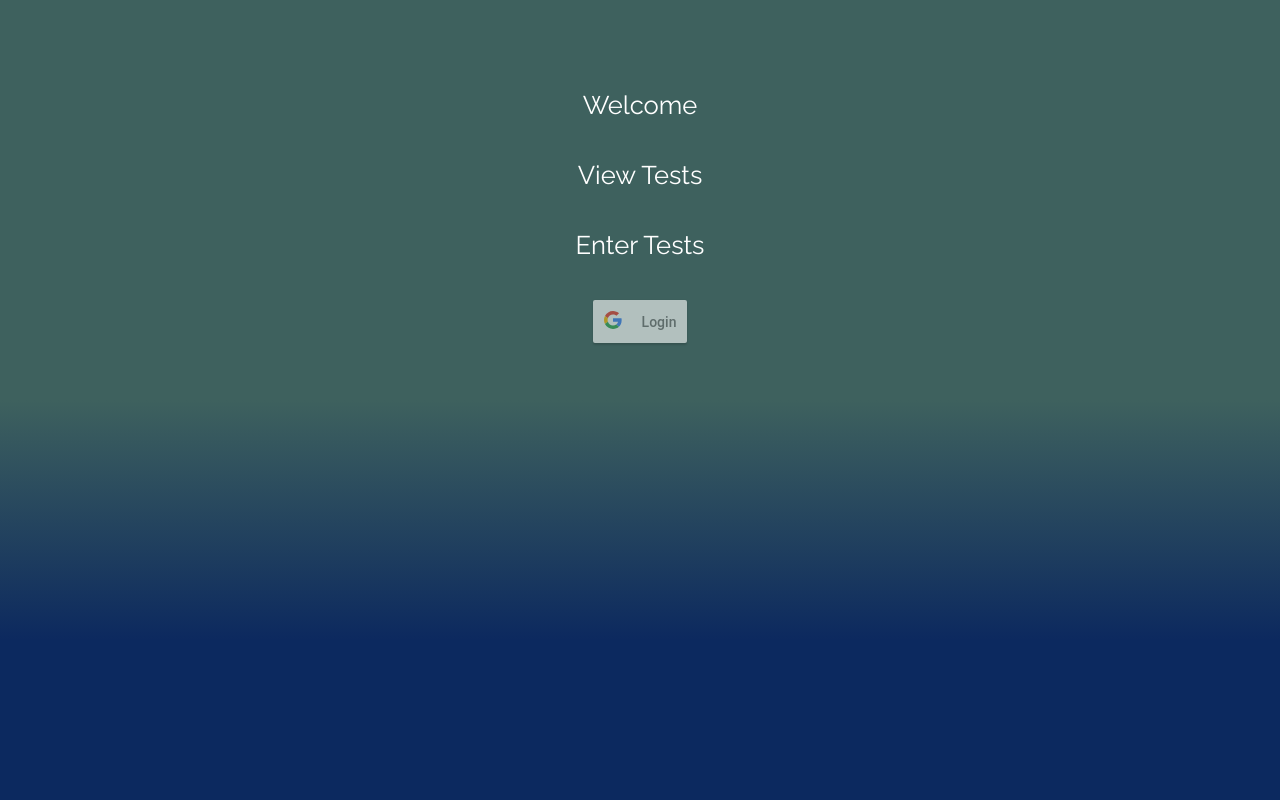
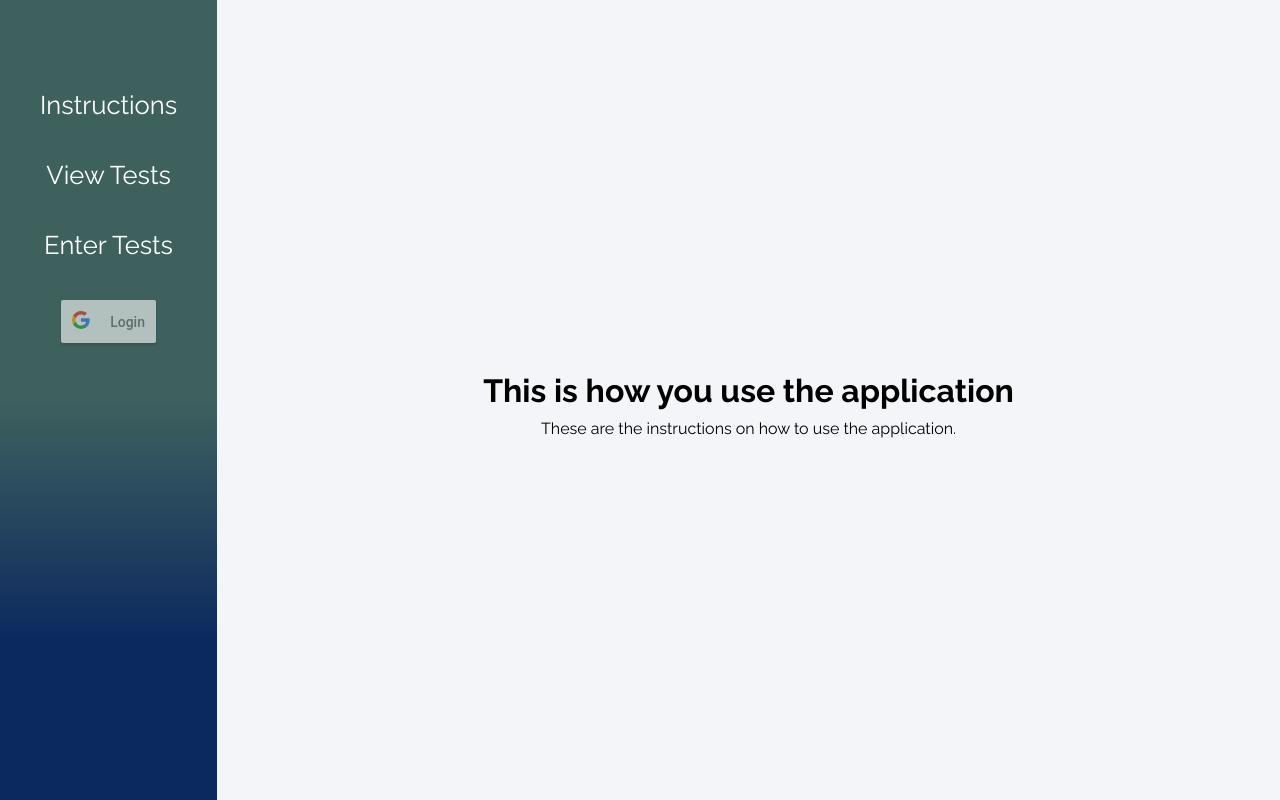
Before and after one commit to MrMeyersMakerspace/Senior-Project, a React (Create React App) app: page /instructions in a window 1280 px wide. Built offline with nearby package versions, Linux system fonts and the light colour scheme.

Commit message:
Change Navigation from Welcome to Instructions

```diff
--- a/src/App.js
+++ b/src/App.js
@@ -4,6 +4,7 @@ import Welcome from './contents/Welcome';
 import NavBar from './components/NavBar';
 import EnterTests from './contents/EnterTests';
 import ViewTests from './contents/ViewTests';
+import Instructions from './contents/Instructions';
 import { BrowserRouter as Router, Route, } from 'react-router-dom';
 
 function App() {
@@ -13,6 +14,9 @@ function App() {
         <NavBar />
         <Route exact path='/'>
           <Welcome />
+        </Route>
+        <Route exact path='/instructions'>
+          <Instructions />
         </Route>
         <Route path='/viewtests'>
           <ViewTests />
--- a/src/components/NavBar.js
+++ b/src/components/NavBar.js
@@ -25,7 +25,7 @@ export default class NavBar extends React.Component {
         return (
             <nav>
                 <ul>
-                    <NavItem item='Welcome' tolink='/' activeccomponent={this.activeitem} />
+                    <NavItem item='Instructions' tolink='/instructions' activeccomponent={this.activeitem} />
                     <NavItem item='View Tests' tolink='/viewtests' activeccomponent={this.activeitem} />
                     <NavItem item='Enter Tests' tolink='/entertests' activeccomponent={this.activeitem} />
                     <GoogleButton />
--- a/src/contents/Instructions.js
+++ b/src/contents/Instructions.js
@@ -3,7 +3,7 @@ import React from 'react';
 export default class Instructions extends React.Component {
     render() {
         return (
-            <div>
+            <div className='condiv home'>
                 <h1>This is how you use the application</h1>
                 <article>These are the instructions on how to use the application.</article>
             </div>
--- a/src/contents/Welcome.js
+++ b/src/contents/Welcome.js
@@ -6,7 +6,7 @@ export default class Welcome extends React.Component {
         return (
             <div className='condiv home'>
                 <h1>Titration Tracking Web App</h1>
-                <p>Welcome to the titration tracking web application, created to organize and keep track of all of your chemical tests.  In order to use this application you must login to your Google account.  Please login by pressing the Google button on the left hand side.</p>
+                <p>Welcome to the titration tracking web application, created to organize and keep track of all of your chemical tests.  In order to use this application you must login to your Google account.  Please login by pressing the Google button.</p>
                 <h2>You must be logged in to use the application.  Please click the Google button to login.</h2>
                 <Social />
             </div>
```
